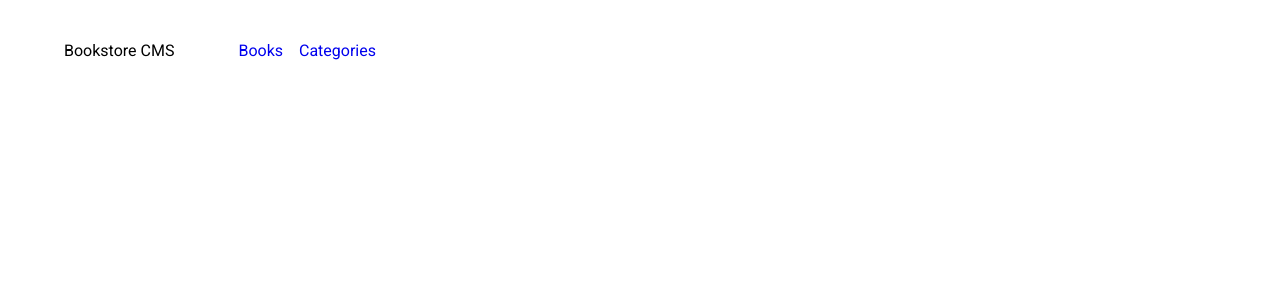
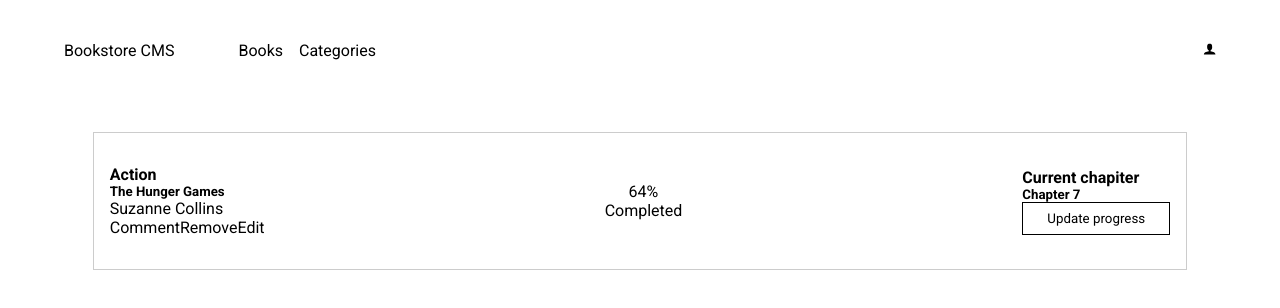
Before and after one commit to moise10r/book-store, a React (Create React App) app: page / in a window 1280 px wide. Shown: the top 308 px of the page. Built offline with nearby package versions, Linux system fonts and the light colour scheme.

Commit message:
Add Book list layout

```diff
--- /dev/null
+++ b/src/assets/css/componentStyle/bookList.css
@@ -0,0 +1,26 @@
+.books-main-wrapper {
+  width: 100%;
+  margin-top: 2rem;
+}
+
+.book-list {
+  width: 95%;
+  margin: 0 auto;
+  flex-direction: column;
+}
+
+.book-list .book {
+  width: 100%;
+  padding: 2rem 1rem;
+  border: 1px solid #ccc;
+}
+
+.percentage {
+  flex-direction: column;
+}
+
+.btn {
+  padding: 0.5rem 1.5rem;
+  border: 1px solid #000;
+  cursor: pointer;
+}
--- a/src/assets/css/components/header.css
+++ b/src/assets/css/componentStyle/header.css
@@ -1,7 +1,10 @@
 .main-header-container {
-  width: 90%;
+  width: 100%;
   height: 6.25rem;
-  margin: 0 auto;
+}
+
+.left-container {
+  height: 100%;
 }
 
 .main-nav-bar {
--- a/src/assets/css/main.css
+++ b/src/assets/css/main.css
@@ -1,11 +1,13 @@
 @import url('https://fonts.googleapis.com/css2?family=Roboto:wght@100;300;400;500;700;900&display=swap');
-@import url('./components/header.css');
+@import url('./componentStyle/header.css');
+@import url('./componentStyle/bookList.css');
 
 * {
   margin: 0;
   padding: 0;
   box-sizing: border-box;
   font-family: 'Roboto', sans-serif;
+  color: #000;
 }
 
 /* Typography */
@@ -51,6 +53,11 @@ a {
   justify-content: flex-end;
 }
 
-.container {
+.App {
   width: 100%;
 }
+
+.container {
+  width: 90%;
+  margin: 0 auto;
+}
--- /dev/null
+++ b/src/components/book.jsx
@@ -0,0 +1,32 @@
+import React from 'react';
+
+const Book = () => (
+  <div className="book-container flex-between">
+    <div className="left-container">
+      <h4 className="category">Action</h4>
+      <h5 className="title">The Hunger Games</h5>
+      <span className="auth">Suzanne Collins</span>
+      <ul className="actions flex-start">
+        <li className="action"><a href="#2">Comment</a></li>
+        <li className="action"><a href="#2">Remove</a></li>
+        <li className="action"><a href="#2">Edit</a></li>
+      </ul>
+    </div>
+    <div className="cener-container">
+      <div className="progress">
+        <div className="progress-circle" />
+      </div>
+      <div className="percentage flex-center">
+        <span>64%</span>
+        <span>Completed</span>
+      </div>
+    </div>
+    <div className="right-container">
+      <h4 className="chapter-state">Current chapiter</h4>
+      <h5 className="Chapter">Chapter 7</h5>
+      <button type="button" className="btn">Update progress</button>
+    </div>
+  </div>
+);
+
+export default Book;
--- /dev/null
+++ b/src/components/bookList.jsx
@@ -0,0 +1,14 @@
+import React from 'react';
+import Book from './book';
+
+const BookList = () => (
+  <div className="books-main-wrapper">
+    <ul className="book-list flex-center">
+      <li className="book">
+        <Book />
+      </li>
+    </ul>
+  </div>
+);
+
+export default BookList;
--- a/src/components/header.jsx
+++ b/src/components/header.jsx
@@ -1,7 +1,10 @@
 import React from 'react';
+import { IconContext } from 'react-icons';
+import { ImUser } from 'react-icons/im';
 
 const Header = () => (
-  <header className="main-header-container flex-start">
+  <header className="main-header-container flex-between">
+    <div className="left-container flex-start">
       <div className="log-wrapper">
         <span className="logo">Bookstore CMS</span>
       </div>
@@ -11,6 +14,14 @@ const Header = () => (
           <li className="link"><a href="#2">Categories</a></li>
         </ul>
       </nav>
+    </div>
+    <div className="auth">
+      <button type="button">
+        <IconContext.Provider value={{ className: 'auth-icon' }}>
+          <ImUser />
+        </IconContext.Provider>
+      </button>
+    </div>
   </header>
 );
 
--- a/src/components/main.jsx
+++ b/src/components/main.jsx
@@ -1,9 +1,11 @@
 import React from 'react';
+import BookList from './bookList';
 import Header from './header';
 
 const Main = () => (
   <div className="container">
     <Header />
+    <BookList />
   </div>
 );
 
```
Lines whose indentation alone changed are shown as unchanged.
